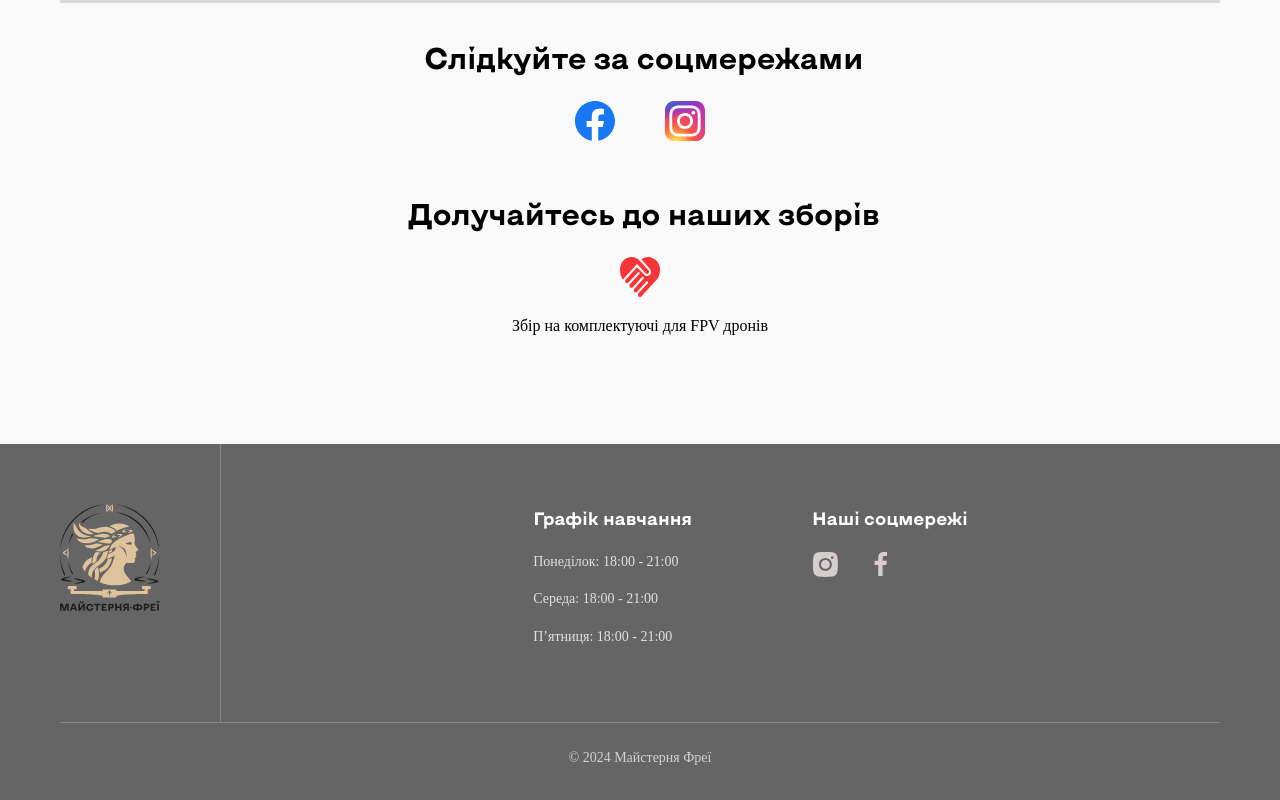
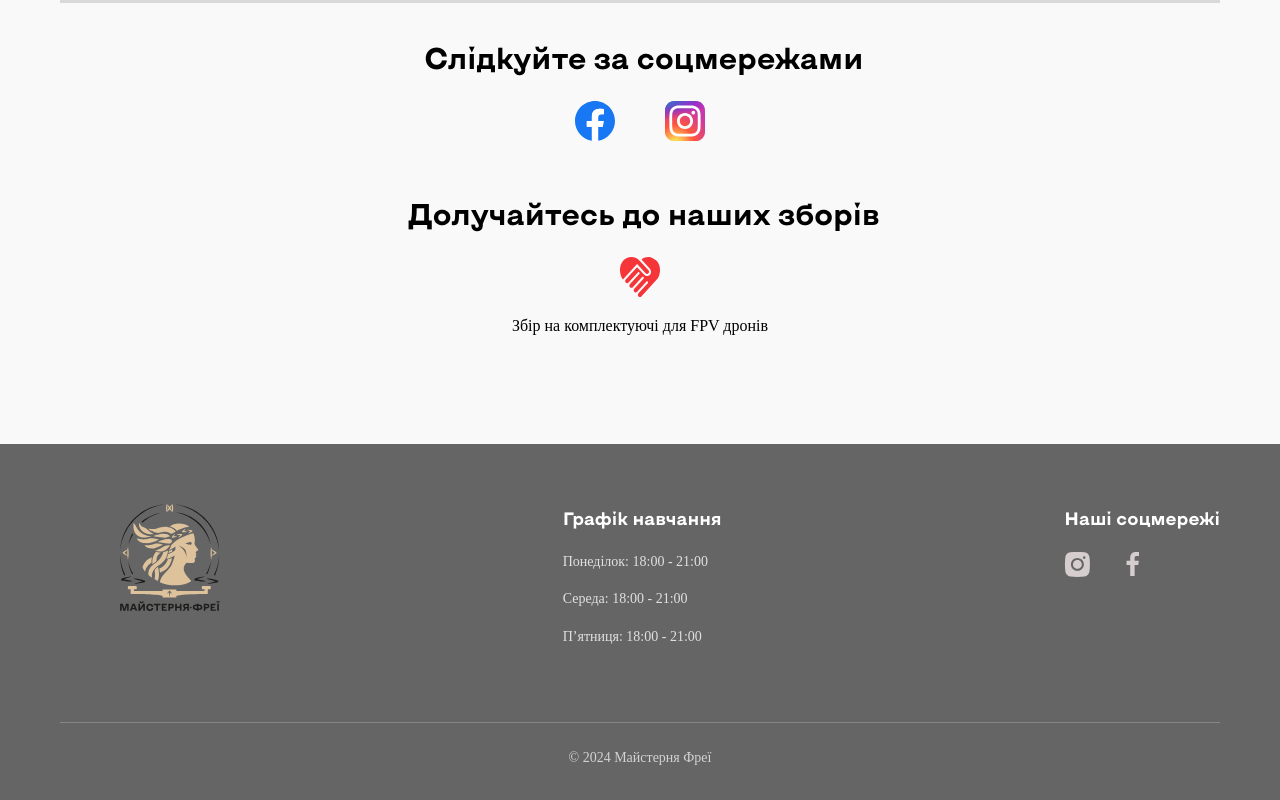
Before and after one commit to Freyas-Workshop/website, a plain HTML site: page index.html in a window 1280 px wide. Shown: the part 3648-4448 px from the top of the page. Drawn offline with Linux system fonts and the light colour scheme.

Commit message:
footer fix

```diff
--- a/css/style.css
+++ b/css/style.css
@@ -1466,7 +1466,7 @@ details[open] .accordion-icon svg {
 .footer-left {
 	max-width: 268px;
 	padding: 60px 60px 60px 0;
-	border-right: 1px solid rgba(239, 239, 239, 0.24);
+	/* border-right: 1px solid rgba(239, 239, 239, 0.24); */
 }
 
 .footer-logo {
@@ -1480,8 +1480,8 @@ details[open] .accordion-icon svg {
 
 .footer-right {
 	display: flex;
-	justify-content: center;
-	gap: 120PX;
+	justify-content: space-between;
+
 	width: 100%;
 	padding: 60px 0 60px 60px;
 }
--- a/index.html
+++ b/index.html
@@ -1311,18 +1311,6 @@
     <footer class="site-footer">
       <div class="container">
         <div class="footer-row">
-          <div class="footer-left">
-            <div class="footer-logo">
-              <a href="#">
-                <img src="images/logo-footer.svg" alt=" freya`s logo" />
-              </a>
-            </div>
-            <!-- <div class="footer-desc">
-              <strong>Construction</strong> is a full service building design
-              company.
-            </div> -->
-          </div>
-
           <div class="footer-right">
             <!-- <nav class="footer-nav">
               <h5 class="footer-title">Our services</h5>
@@ -1332,6 +1320,11 @@
                 <li><a href="#">Building design</a></li>
               </ul>
             </nav> -->
+            <div class="footer-logo">
+              <a href="#">
+                <img src="images/logo-footer.svg" alt=" freya`s logo" />
+              </a>
+            </div>
 
             <div class="footer-nav">
               <h5 class="footer-title">Графік навчання</h5>
```
